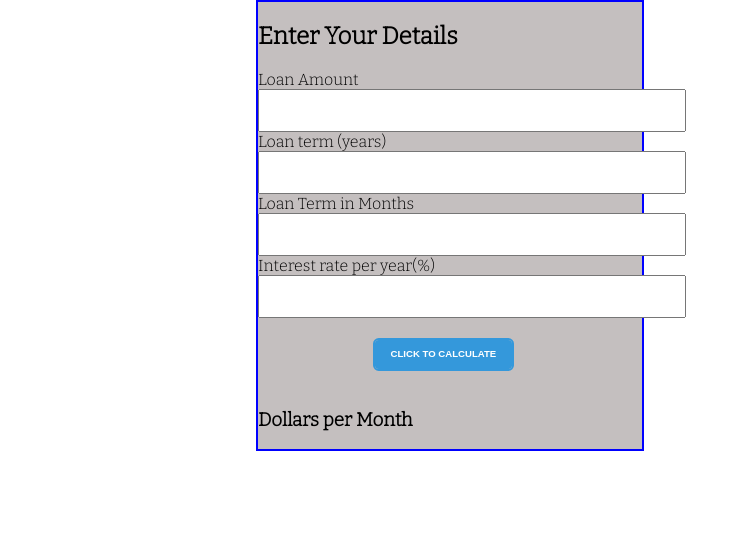
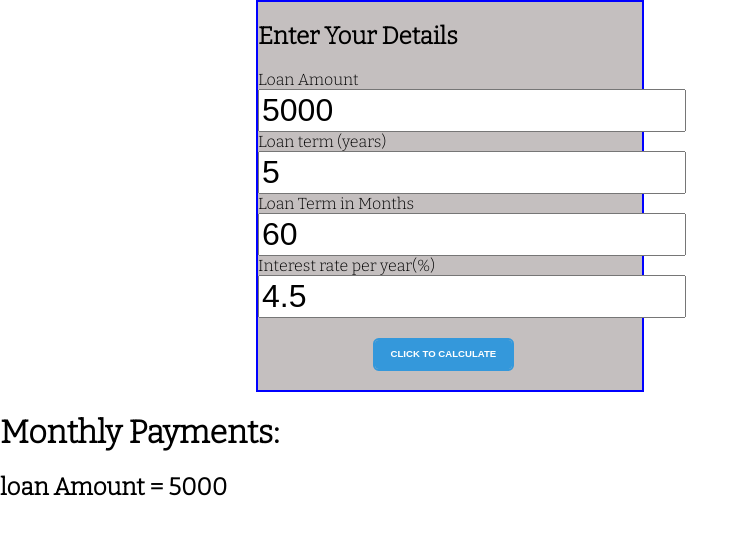
Before and after one commit to PaolaTramontin/react_start, a React (Create React App) app: page / in a window 1280 px wide. Shown: the top 534 px of the page, without its empty margins (0-749 px from the left). Built offline with nearby package versions, Linux system fonts and the light colour scheme.

Commit message:
created a new component to display the monthly payments, started styling

```diff
--- a/src/components/Loan.js
+++ b/src/components/Loan.js
@@ -1,20 +1,23 @@
 import React, { useState } from "react";
 // import { useForm } from "react-hook-form";
+import PaymentInfo from './PaymentInfo'
+
 
 
 export function Loan() {
 
 
-//initializing the states using Hooks.
-const [loanAmount, setLoanAmount] = useState("")
+//initializing the default states using Hooks.
 
-const [loanTerm, setLoanTerm] = useState("")
+const [loanAmount, setLoanAmount] = useState(5000)
 
-const [loanTermMonths, setLoanTermMonths] = useState("")
+const [loanTerm, setLoanTerm] = useState(5)
 
-const [interest, setInterest] = useState("")
+const [loanTermMonths, setLoanTermMonths] = useState(60)
 
-const [roundedTerm, setRoundedTerm] = useState("")
+const [interest, setInterest] = useState(4.5)
+
+const [roundedTerm, setRoundedTerm] = useState(5)
 
 const [payment, setPayment] = useState("")
 
@@ -88,8 +91,9 @@ const [payment, setPayment] = useState("")
 
 
   return (
+      <div id="outsideDiv">
       <div id="container">
-          <h2> Enter Your Details </h2>
+          <h2 id="details"> Enter Your Details </h2>
         <form onSubmit={(event)=>handleSubmit(event)}>
             <label htmlFor="name">Loan Amount </label>
                 <br/>
@@ -109,8 +113,10 @@ const [payment, setPayment] = useState("")
                 <br/>
             <button id="button-2" className="btn third" type="submit"> Click to Calculate </button>
                 <br/>
-            <h3 id="Payment"> {payment} Dollars per Month</h3>
+            {/* <h3 id="Payment"> {payment} Dollars per Month</h3>    */}
         </form>
+    </div>
+        <PaymentInfo payment={payment} loanAmount={loanAmount}/>
     </div>
   );
 }
--- a/src/components/PaymentInfo.js
+++ b/src/components/PaymentInfo.js
@@ -0,0 +1,16 @@
+import React from 'react'
+import Loan from './Loan'
+
+const PaymentInfo = (props) => {
+
+
+  return (
+    <div id="test">
+      <h1> Monthly Payments:</h1>
+      <h2> {props.payment}</h2>
+      <h2> loan Amount = {props.loanAmount} </h2>
+    </div>
+  )
+}
+
+export default PaymentInfo
```
